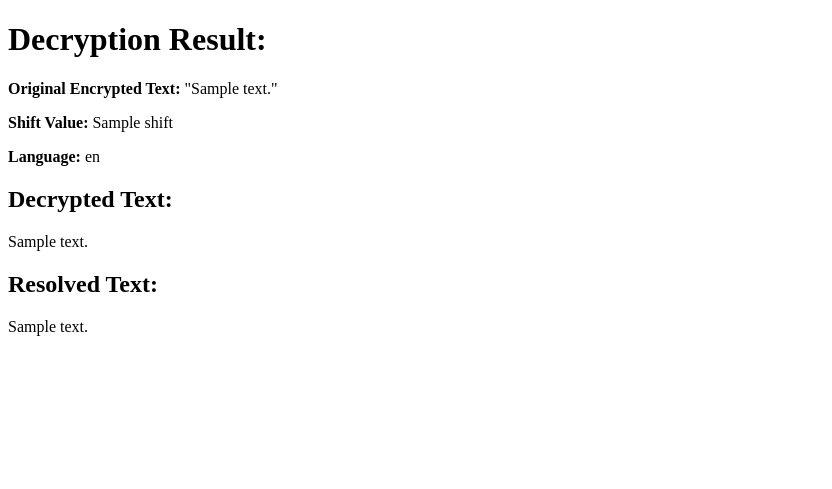
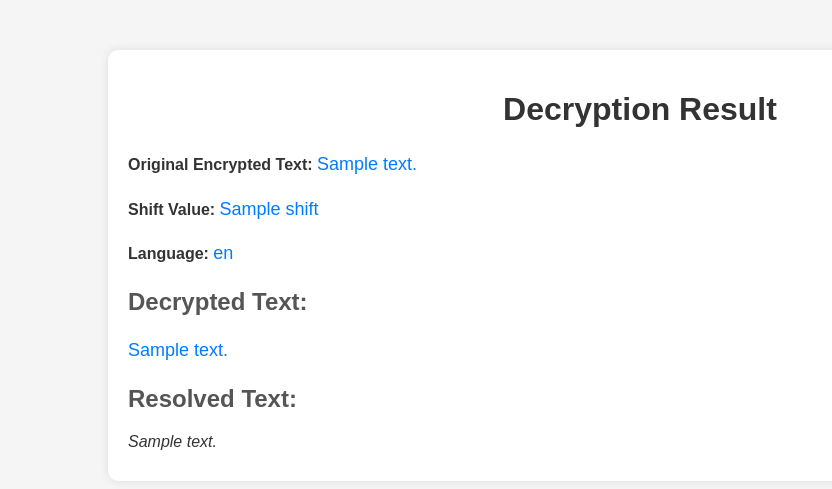
Before and after one commit to dmitry-irtegov/NSU-Python2024, a Flask app: template projects/r-masud/templates/result.html in a window 1280 px wide. Shown: the top 489 px of the page, without its empty margins (0-832 px from the left). Run offline with Flask 3, Linux system fonts and the light colour scheme; the template is opened without the code that fills it: most values are stand-ins (such as "Sample title", 1, 10 or a date in 2020).

Commit message:
interface updated

```diff
--- a/projects/r-masud/templates/result.html
+++ b/projects/r-masud/templates/result.html
@@ -3,22 +3,70 @@
 <head>
     <meta charset="UTF-8">
     <title>Decryption Result</title>
+    <style>
+        body {
+            font-family: Google Sans, sans-serif;
+            background-color: #f5f5f5;
+            color: #333;
+            margin: 0;
+            padding: 0;
+        }
+
+        .container {
+            width: 80%;
+            margin: 50px auto;
+            padding: 20px;
+            background-color: #fff;
+            border-radius: 10px;
+            box-shadow: 0 0 10px rgba(0, 0, 0, 0.1);
+        }
+
+        h1 {
+            text-align: center;
+            color: #333;
+        }
+
+        h2 {
+            margin-top: 20px;
+            color: #555;
+        }
+
+        p {
+            margin-bottom: 10px;
+        }
+
+        strong {
+            font-weight: bold;
+        }
+
+        .text {
+            color: #007bff;
+            font-size: 18px;
+            line-height: 1.6;
+        }
+
+        .resolved-text {
+            font-style: italic;
+        }
+    </style>
 </head>
 <body>
-    <h1>Decryption Result:</h1>
+    <div class="container">
+        <h1>Decryption Result</h1>
 
-    <p><strong>Original Encrypted Text:</strong> "{{ encrypted_text }}"</p>
-    <p><strong>Shift Value:</strong> {{ shift }}</p>
-    <p><strong>Language:</strong> {{ language }}</p>
+        <p><strong>Original Encrypted Text:</strong> <span class="text">{{ encrypted_text }}</span></p>
+        <p><strong>Shift Value:</strong> <span class="text">{{ shift }}</span></p>
+        <p><strong>Language:</strong> <span class="text">{{ language }}</span></p>
 
-    <h2>Decrypted Text:</h2>
-    {% if language == 'ru' %}
-        <p style="font-family: Arial, sans-serif;">{{ decrypted_text }}</p>
-    {% else %}
-        <p>{{ decrypted_text }}</p>
-    {% endif %}
+        <h2>Decrypted Text:</h2>
+        {% if language == 'ru' %}
+            <p style="font-family: Arial, sans-serif;" class="text">{{ decrypted_text }}</p>
+        {% else %}
+            <p class="text">{{ decrypted_text }}</p>
+        {% endif %}
 
-    <h2>Resolved Text:</h2>
-    <p>{{ resolved_text }}</p>
+        <h2>Resolved Text:</h2>
+        <p class="resolved-text">{{ resolved_text }}</p>
+    </div>
 </body>
 </html>
```
Also changed, not shown: projects/r-masud/templates/index.html (+62 -1 lines).
